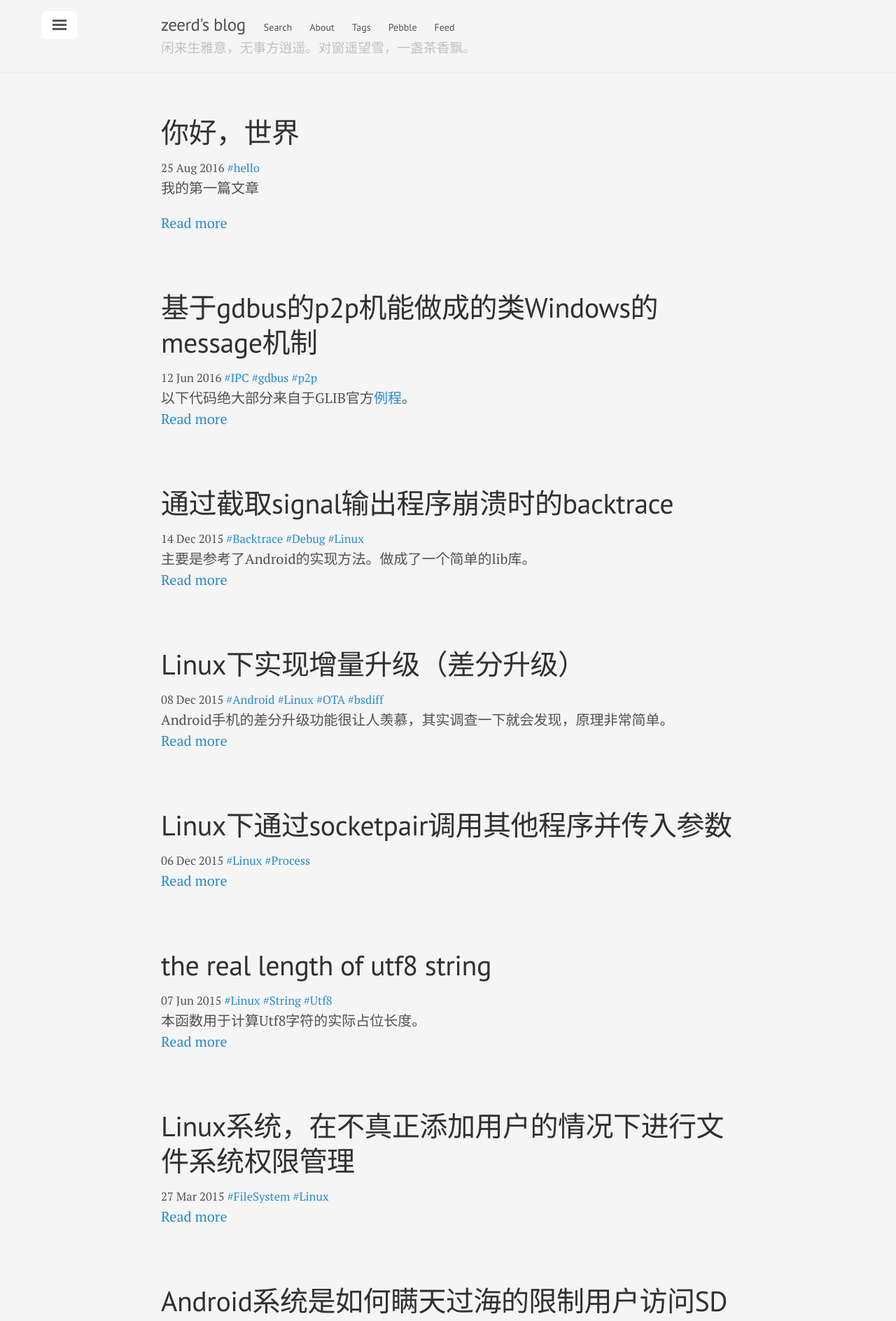
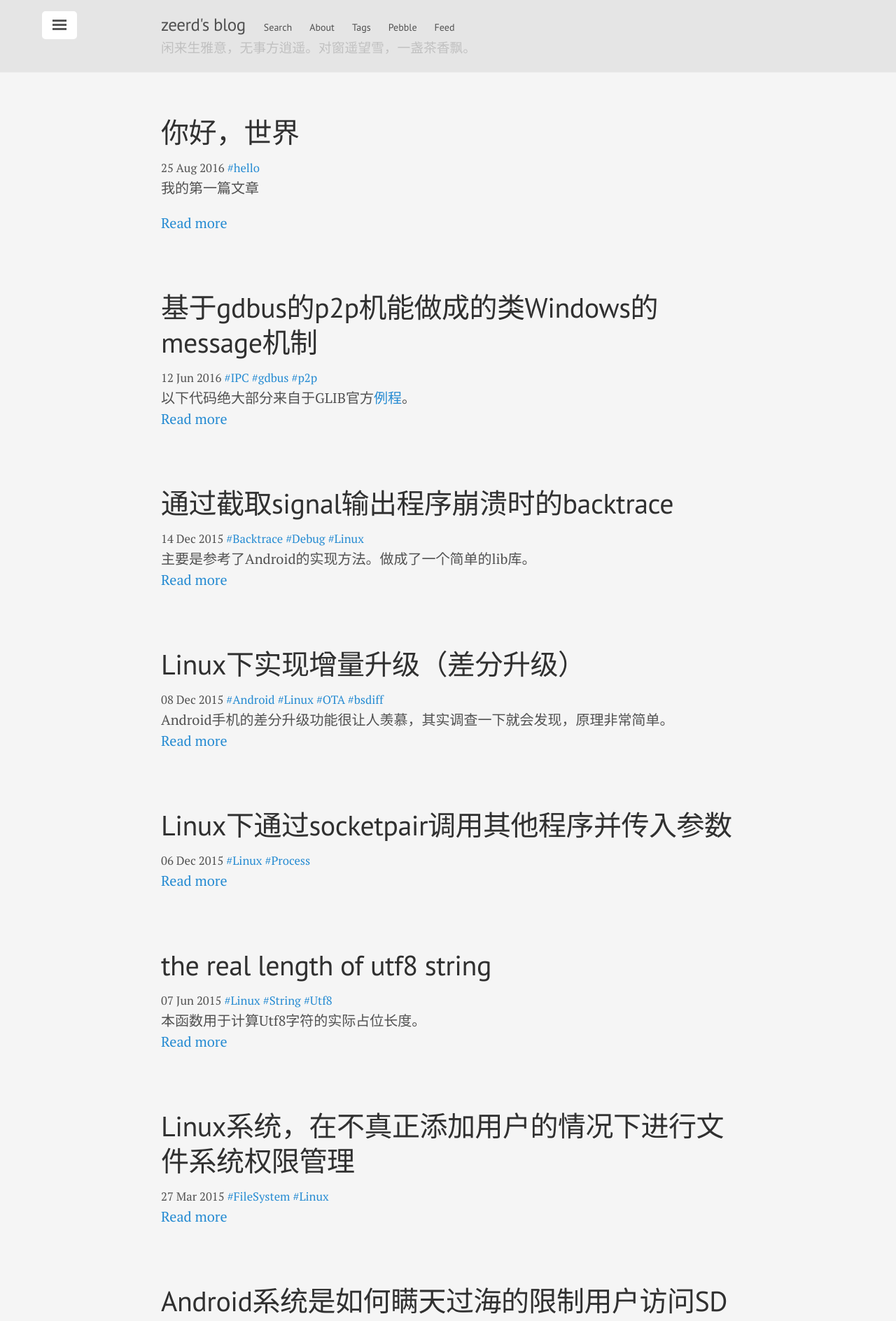
Before and after one commit to zeerd/zeerd.github.io, a Jekyll site: the page built from index.html, in a window 1280 px wide. Shown: the top 1888 px of the page at 70% size. Built offline with Jekyll 4.4.1, drawn with Linux system fonts in a browser that asks for light colours; the list of posts is cut into pages by our own code.

Commit message:
Update default.html

```diff
--- a/_layouts/default.html
+++ b/_layouts/default.html
@@ -10,10 +10,9 @@
     <!-- Wrap is the content to shift when toggling the sidebar. We wrap the
          content to avoid any CSS collisions with our real content. -->
     <div class="wrap">
-      <div class="masthead">
 
+      <div class="masthead maintitle">
         <div class="container">
-          <h3 class="masthead-title">
           <h3 class="masthead-title">
             <a href="{{ site.baseurl }}/" title="Home">{{ site.title }}</a>
             <small>
@@ -24,7 +23,8 @@
 	    </small>
 	  </h3>
           <h3 class="masthead-title">
-           <small>{{ site.tagline }}</small>
+            <small>{{ site.tagline }}</small>
+          </h3>
         </div>
       </div>
 
```
